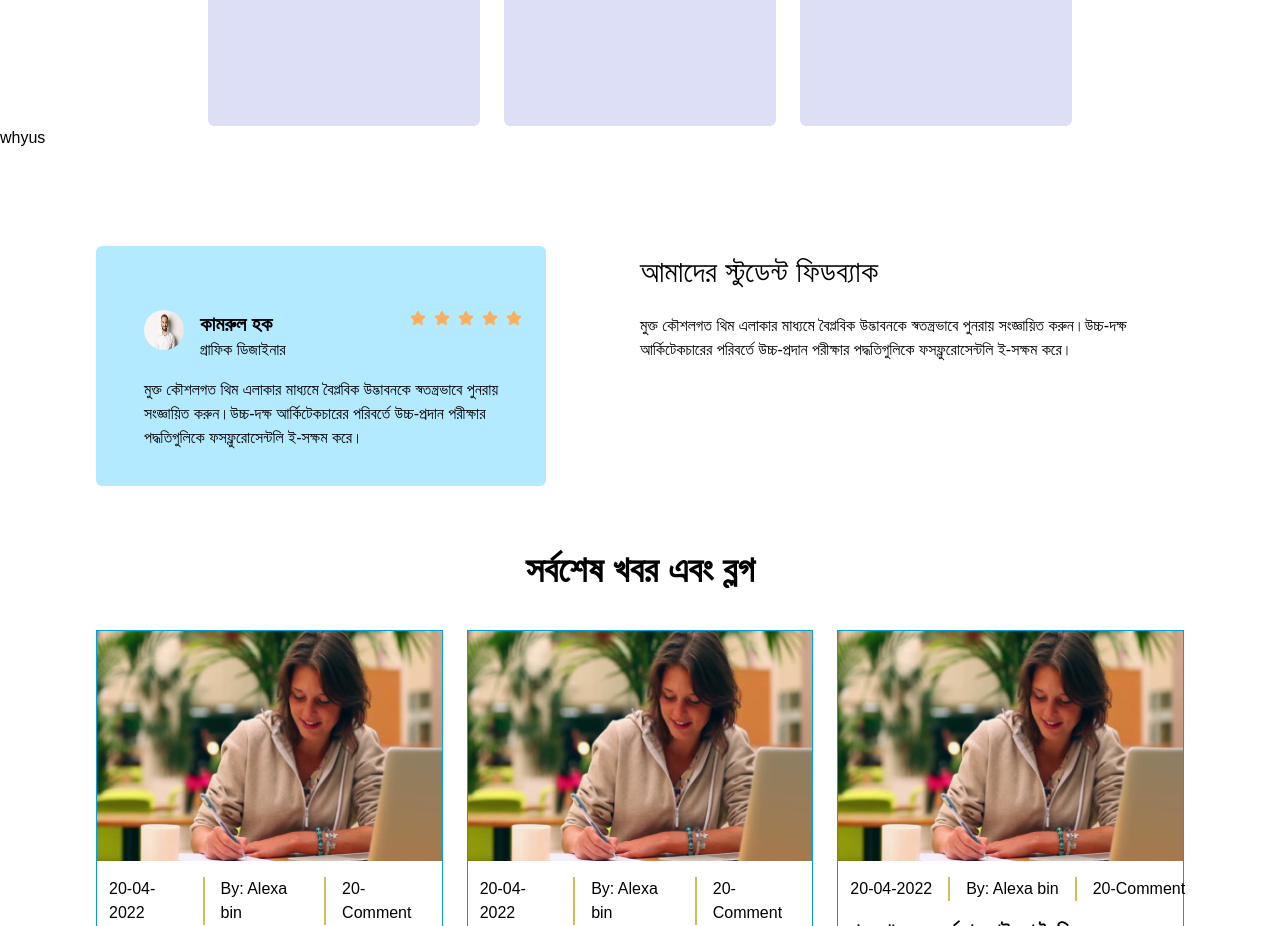
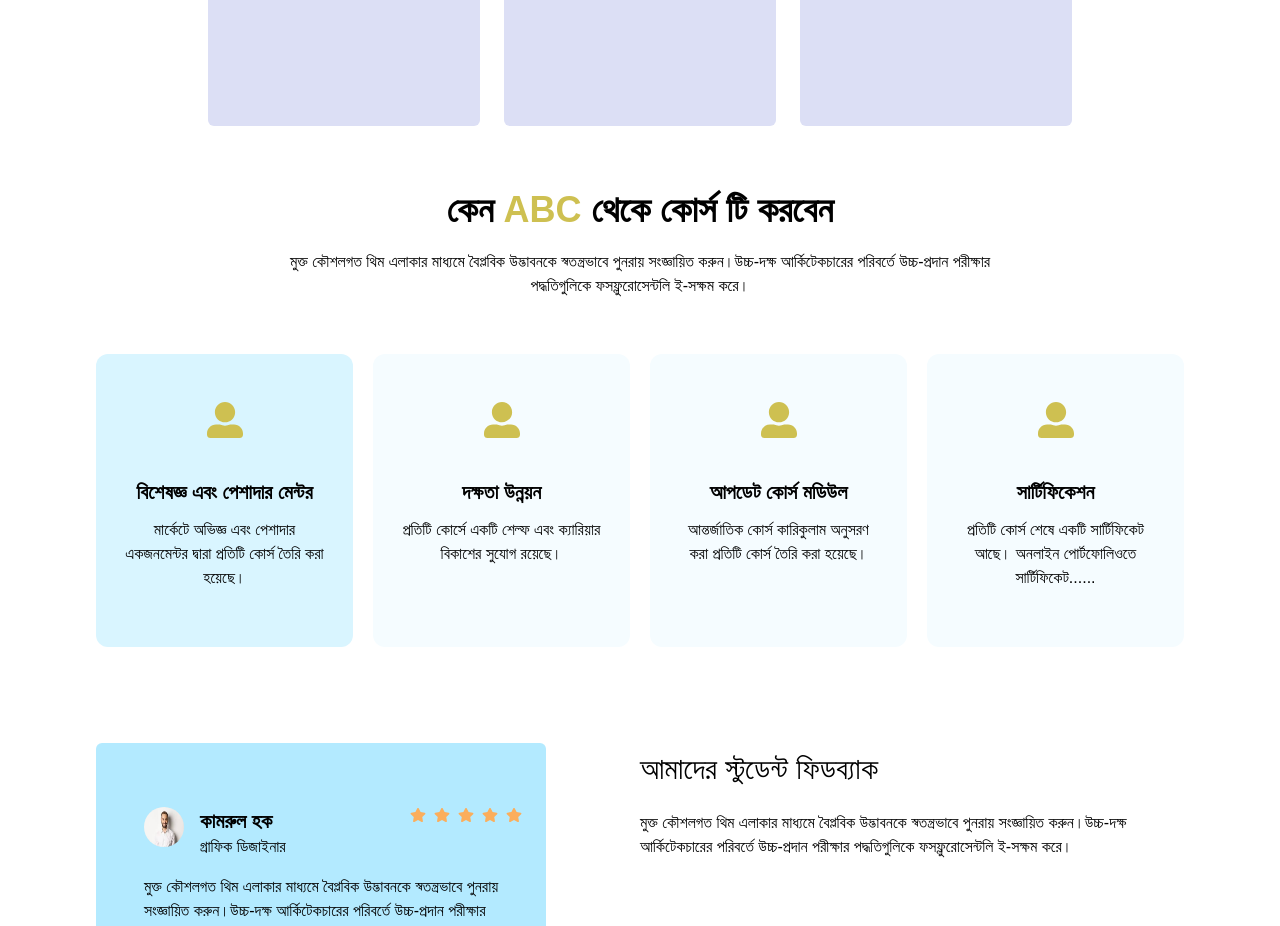
Before and after one commit to teamdeciders/Deciders-Lms, a React (Create React App) app: page / in a window 1280 px wide. Shown: the part 1000-1926 px from the top of the page. Built offline with nearby package versions, Linux system fonts and the light colour scheme.

Commit message:
why us part done

```diff
--- a/src/Pages/Home/Whyus.js
+++ b/src/Pages/Home/Whyus.js
@@ -1,11 +1,75 @@
-import React from 'react';
+import React from "react";
+import { FaUserAlt } from "react-icons/fa";
+const Whyus = () => {
+  return (
+    <div>
+      <div className="px-6 md:px-14 lg:px-24 mt-16 mb-12">
+        <h2 className="text-2xl md:text-4xl lg:text-4xl text-center font-bold">
+          কেন <span className=" text-[#CEC051]">ABC</span> থেকে কোর্স টি করবেন
+        </h2>
+        <p className="text-center w-full lg:w-[702px] mx-auto mt-5">
+          মুক্ত কৌশলগত থিম এলাকার মাধ্যমে বৈপ্লবিক উদ্ভাবনকে স্বতন্ত্রভাবে
+          পুনরায় সংজ্ঞায়িত করুন।উচ্চ-দক্ষ আর্কিটেকচারের পরিবর্তে উচ্চ-প্রদান
+          পরীক্ষার পদ্ধতিগুলিকে ফসফ্লুরোসেন্টলি ই-সক্ষম করে।
+        </p>
+        <div className="grid grid-cols-1 lg:grid-cols-4 gap-5 mt-14 mx-auto">
+          <div className="rounded-xl p-2 bg-[#D9F5FF] h-[293px] w-full max-w-md mx-auto text-center">
+            <div className="text-4xl flex justify-center my-10 ">
+              <FaUserAlt className="text-[#CEC051]" />
+            </div>
+            <div>
+              <h2 className="text-xl font-bold">বিশেষজ্ঞ এবং পেশাদার মেন্টর</h2>
+              <p className="mt-3 px-5 ">
+                মার্কেটে অভিজ্ঞ এবং পেশাদার একজনমেন্টর দ্বারা প্রতিটি কোর্স তৈরি
+                করা হয়েছে।
+              </p>
+            </div>
+          </div>
 
-const Whyus = () => {
-    return (
-        <div>
-            whyus
+          <div className="rounded-xl p-2 bg-[#F5FCFF] h-[293px] w-full max-w-md mx-auto text-center">
+            <div className="text-4xl flex justify-center my-10 ">
+              <FaUserAlt className="text-[#CEC051]" />
+            </div>
+            <div>
+              <h2 className="text-xl font-bold">দক্ষতা উন্নয়ন</h2>
+              <p className="mt-3 px-5 ">
+                {" "}
+                প্রতিটি কোর্সে একটি শেল্ফ এবং ক্যারিয়ার বিকাশের সুযোগ রয়েছে।
+              </p>
+            </div>
+          </div>
+
+          <div className="rounded-xl p-2 bg-[#F5FCFF] h-[293px] w-full max-w-md mx-auto text-center">
+            <div className="text-4xl flex justify-center my-10 ">
+              <FaUserAlt className="text-[#CEC051]" />
+            </div>
+            <div>
+              <h2 className="text-xl font-bold">আপডেট কোর্স মডিউল </h2>
+              <p className="mt-3 px-5 ">
+                {" "}
+                আন্তর্জাতিক কোর্স কারিকুলাম অনুসরণ করা প্রতিটি কোর্স তৈরি করা
+                হয়েছে।
+              </p>
+            </div>
+          </div>
+
+          <div className="rounded-xl p-2 bg-[#F5FCFF] h-[293px] w-full max-w-md mx-auto text-center">
+            <div className="text-4xl flex justify-center my-10 ">
+              <FaUserAlt className="text-[#CEC051]" />
+            </div>
+            <div>
+              <h2 className="text-xl font-bold">সার্টিফিকেশন</h2>
+              <p className="mt-3 px-5 ">
+                {" "}
+                প্রতিটি কোর্স শেষে একটি সার্টিফিকেট আছে। অনলাইন পোর্টফোলিওতে
+                সার্টিফিকেট......
+              </p>
+            </div>
+          </div>
         </div>
-    );
+      </div>
+    </div>
+  );
 };
 
 export default Whyus;
```
